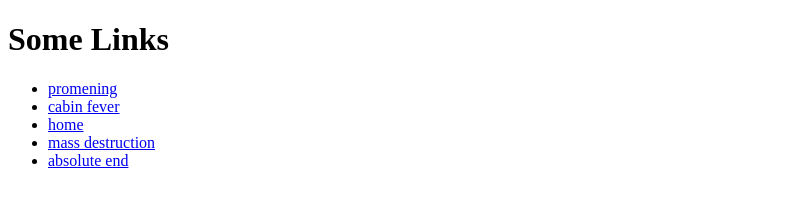
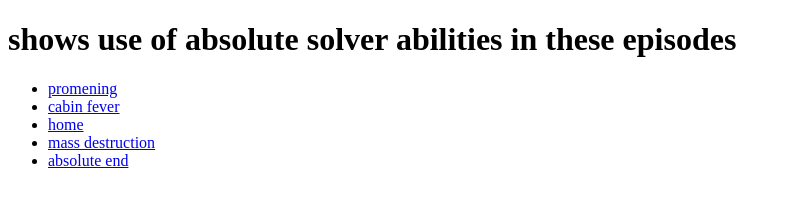
Before and after one commit to ConorGutierrez/IGME-110-Repo, a plain HTML site: page index.html in a window 1280 px wide. Shown: the whole page, without its empty margins (0-790 px from the left). Drawn offline with Linux system fonts and the light colour scheme.

Commit message:
Update index.html

```diff
--- a/index.html
+++ b/index.html
@@ -6,7 +6,7 @@
   <title>Links Page</title>
 </head>
 <body>
-  <h1>Some Links</h1>
+  <h1>shows use of absolute solver abilities in these episodes</h1>
   <ul>
     <li><a href="https://www.youtube.com/watch?v=djsJqNAGMuY&list=PLHovnlOusNLiJz3sm0d5i2Evwa2LDLdrg&index=3">promening</a></li>
     <li><a href="https://www.youtube.com/watch?v=63bUBEIhpNk&list=PLHovnlOusNLiJz3sm0d5i2Evwa2LDLdrg&index=4">cabin fever</a></li>
```
